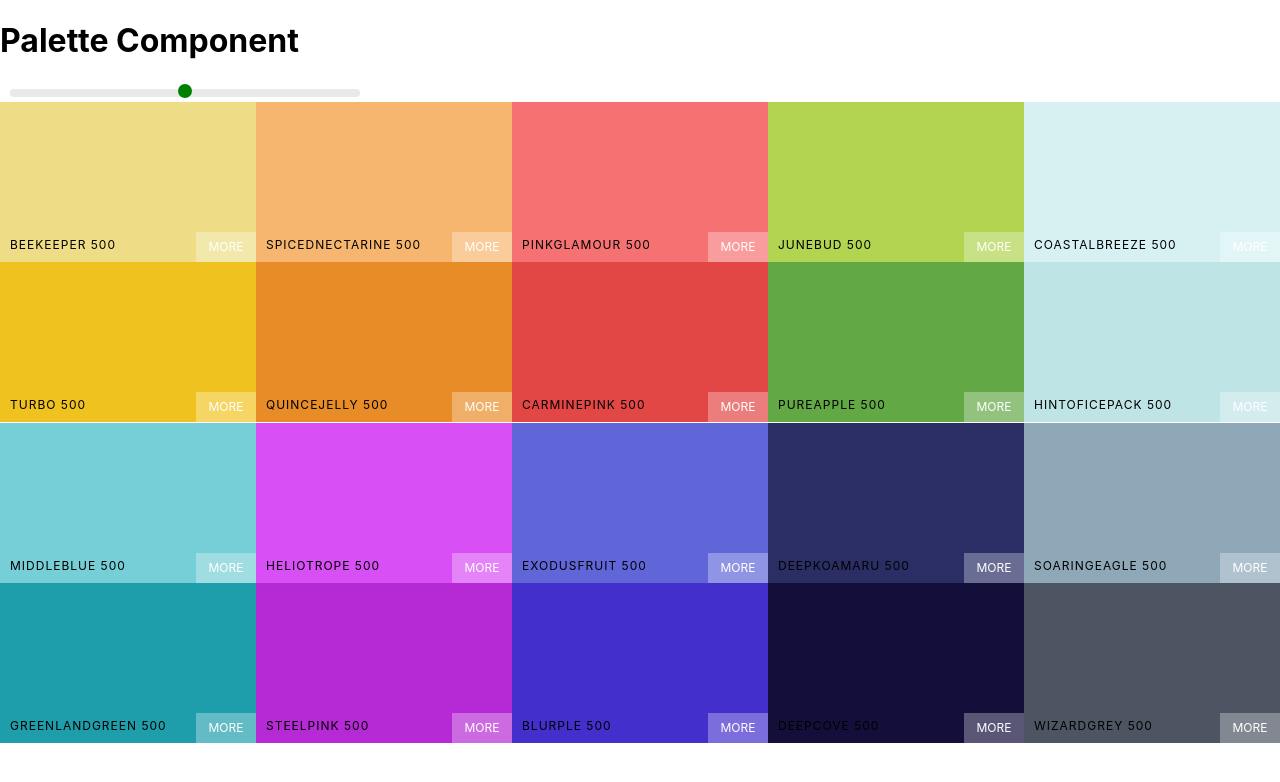
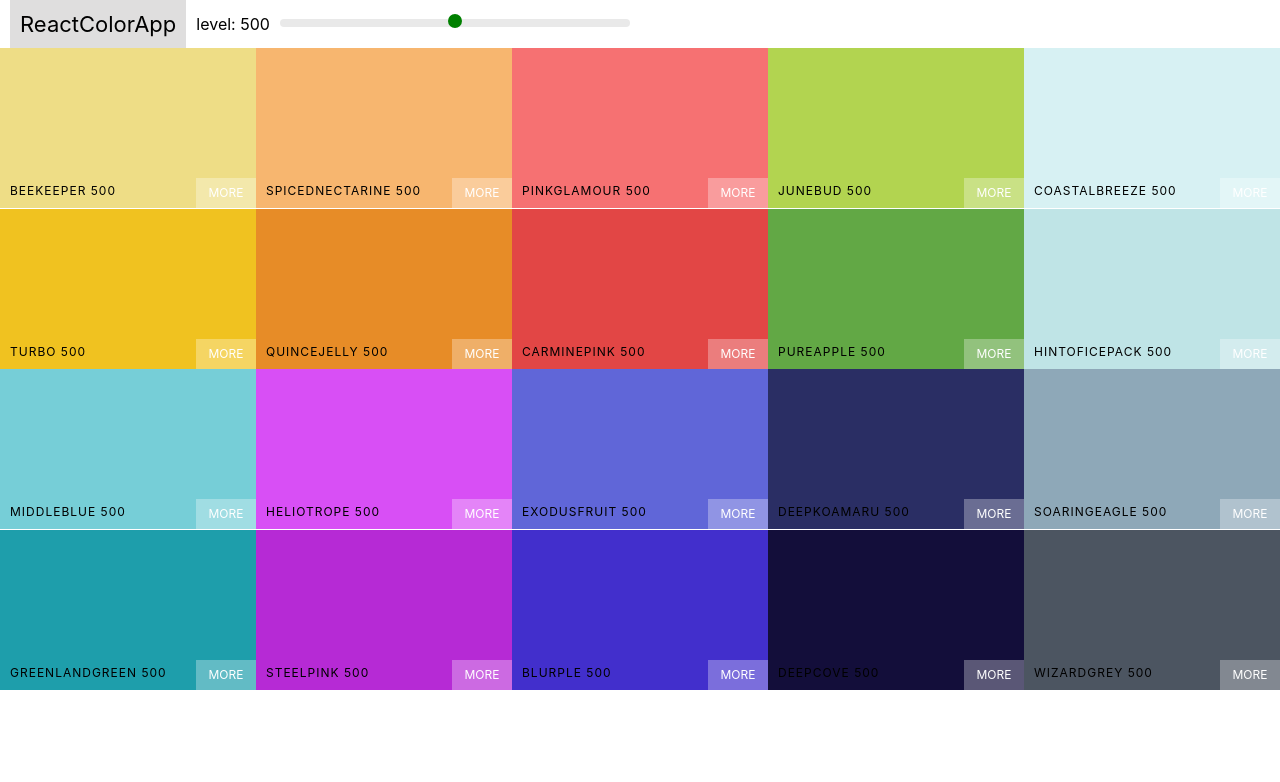
Before and after one commit to ozbo1973/color-app, a React (Create React App) app: page / in a window 1280 px wide. Shown: the top 782 px of the page. Built offline with nearby package versions, Linux system fonts and the light colour scheme.

Commit message:
Adding Navbar and style.

```diff
--- /dev/null
+++ b/src/components/Navbar.js
@@ -0,0 +1,26 @@
+import React from "react";
+import Slider from "rc-slider";
+import "rc-slider/assets/index.css";
+import "../styles/Navbar.css";
+
+export default function Navbar({ level, handleSlider }) {
+  return (
+    <header className="Navbar">
+      <div className="logo">
+        <a href="/">ReactColorApp</a>
+      </div>
+      <div className="slider-container">
+        <span className="slider-text">{`level: ${level}`}</span>
+        <div className="slider">
+          <Slider
+            defaultValue={level}
+            min={100}
+            max={900}
+            step={level < 100 ? 50 : 100}
+            onAfterChange={handleSlider}
+          />
+        </div>
+      </div>
+    </header>
+  );
+}
--- a/src/components/Palette.js
+++ b/src/components/Palette.js
@@ -1,7 +1,7 @@
 import React, { Component } from "react";
 import ColorBox from "./ColorBox";
-import Slider from "rc-slider";
-import "rc-slider/assets/index.css";
+import Navbar from "./Navbar";
+
 import "../styles/Palette.css";
 
 export default class Palette extends Component {
@@ -20,16 +20,7 @@ export default class Palette extends Component {
     const { level } = this.state;
     return (
       <div className="Palette">
-        <h1>Palette Component</h1>
-        <div className="slider">
-          <Slider
-            defaultValue={level}
-            min={100}
-            max={900}
-            step={level < 100 ? 50 : 100}
-            onAfterChange={this.handleSlider}
-          />
-        </div>
+        <Navbar level={level} handleSlider={this.handleSlider} />
         <div className="Palette-colors">{this.displayColorBoxes()}</div>
         {/* footer goes here */}
       </div>
--- /dev/null
+++ b/src/styles/Navbar.css
@@ -0,0 +1,50 @@
+.Navbar {
+  display: flex;
+  align-items: center;
+  justify-content: flex-start;
+  height: 6vh;
+}
+
+.logo {
+  margin: 0 10px;
+  padding: 0 10px;
+  background-color: rgba(95, 92, 92, 0.2);
+  font-size: 22px;
+  display: flex;
+  align-items: center;
+  height: 100%;
+}
+
+.logo a {
+  text-decoration: none;
+  color: black;
+}
+
+.slider-container {
+  display: flex;
+  justify-content: flex-start;
+}
+
+.slider {
+  width: 350px;
+  margin: 0 10px;
+  display: inline-block;
+}
+
+.rc-slider-track {
+  background-color: transparent;
+}
+
+.rc-slider-rail {
+  height: 8px;
+}
+
+.rc-slider-handle,
+.rc-slider-handle:active,
+.rc-slider-handle:focus,
+.rc-slider-handle:hover {
+  background-color: green;
+  outline: none;
+  border: 2px solid green;
+  box-shadow: none;
+}
--- a/src/styles/Palette.css
+++ b/src/styles/Palette.css
@@ -5,27 +5,3 @@
 .Palette-colors {
   height: 80%;
 }
-
-.slider {
-  width: 350px;
-  margin: 0 10px;
-  display: inline-block;
-}
-
-.rc-slider-track {
-  background-color: transparent;
-}
-
-.rc-slider-rail {
-  height: 8px;
-}
-
-.rc-slider-handle,
-.rc-slider-handle:active,
-.rc-slider-handle:focus,
-.rc-slider-handle:hover {
-  background-color: green;
-  outline: none;
-  border: 2px solid green;
-  box-shadow: none;
-}
```
